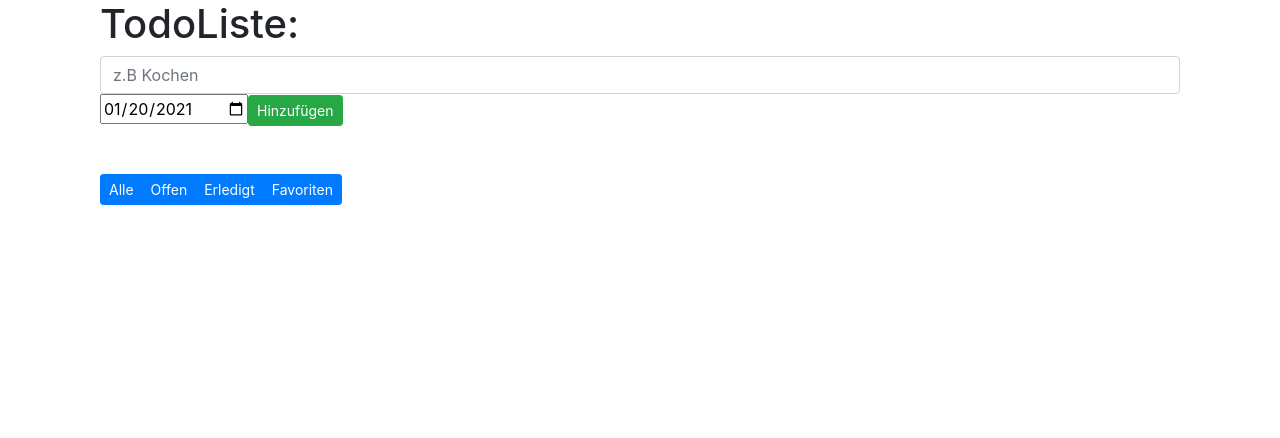
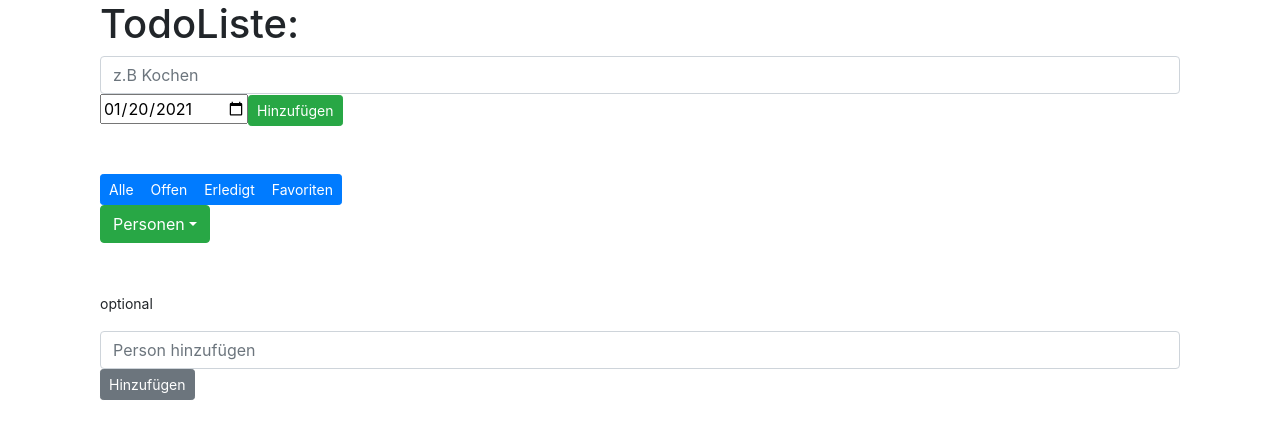
Before and after one commit to VibishekBBW/Vorprojekt-Frontend-RZ-NW-VR-AB, a React (Create React App) app in the folder TodoListe/: page / in a window 1280 px wide. Shown: the top 438 px of the page. Built offline with nearby package versions, Linux system fonts and the light colour scheme.

Commit message:
dropdown
Dropdown hinzugefügt und Personen Erstellung. Muss aber wohl ohne Dropdown gemacht werden, da dafür eine componente gemacht werden müsste und das nicht dem Projekt entspricht.

```diff
--- a/TodoListe/src/App.js
+++ b/TodoListe/src/App.js
@@ -3,20 +3,28 @@ import React, {useState} from 'react';
 import { Col, Container, Form, Row, Button, ButtonGroup } from "react-bootstrap";
 import moment from 'moment';
 import "bootstrap/dist/css/bootstrap.min.css";
+import Dropdown from "react-bootstrap/Dropdown";
 
 
 
 function App() {
   const [todos, setTodos] = useState([ ]);
     const [value, setValue] = useState('');
+    const [value2, setValue2] = useState('');
     const [filter, setFilter] = useState("");
     const [todoFaellig, setTodoFaellig] = useState('');
+    const [personP, setPersonP] = useState('');
     const today = moment().format("DD.MM.yyyy");
 
 
     const handleChange = event => {
       setValue(event.target.value);
       event.preventDefault();
+    }
+
+    const handleChange2 = event => {
+        setValue2(event.target.value);
+        event.preventDefault();
     }
 
     const handleSubmit = event => {
@@ -32,6 +40,11 @@ function App() {
       let stats = [...todos];
       stats[idx].status = (stats[idx].status === "offen") ? "erledigt" : "offen";
       setTodos(stats);
+    }
+
+    const personSubmit = event => {
+        setPersonP(personP.concat({text: value2}));
+        event.preventDefault();
     }
 
     function handleFilter(e){
@@ -66,7 +79,33 @@ function App() {
             <Button id={"offen"} onclick={e => setFilter("offen")}>Erledigt</Button>
             <Button id={"favoriten"} onClick={e => setFilter("favoriten")}>Favoriten</Button>
       </ButtonGroup>
+
+          <Dropdown>
+              <Dropdown.Toggle variant="success" id="dropdown-basic">
+                  Personen
+              </Dropdown.Toggle>
+
+              <Dropdown.Menu>
+                  <Dropdown.Item >{value2}</Dropdown.Item>
+              </Dropdown.Menu>
+          </Dropdown>
       </form>
+
+          <form onSubmit={personSubmit}>
+
+              <br/>
+              <br/>
+              <p><small>optional</small></p>
+              <Form.Control type="text" value={value2} onChange={handleChange2} placeholder="Person hinzufügen" />
+
+              <Button size="sm" variant="secondary" type="submit">Hinzufügen</Button>
+              <br></br>
+              <br></br>
+              <br></br>
+
+          </form>
+
+
       </Col>
       {todos.filter(todo => todo.status !== filter).map((todo, idx) =>
       <Row key={idx}>
@@ -85,7 +124,7 @@ function App() {
           <Button size="sm" variant="danger"  type="button" onClick={ () => handleRemove(idx) }>delete</Button>
           {console.log(todo.status + " " + filter)}
 
-
+          {personP.value2}
         </Col>
       </Row>) }
     </Container>
--- /dev/null
+++ b/package.json
@@ -0,0 +1,5 @@
+{
+  "dependencies": {
+    "moment": "^2.29.1"
+  }
+}
```
Also changed, not shown: 2 other files (tests, documents, lock files or other folders).
